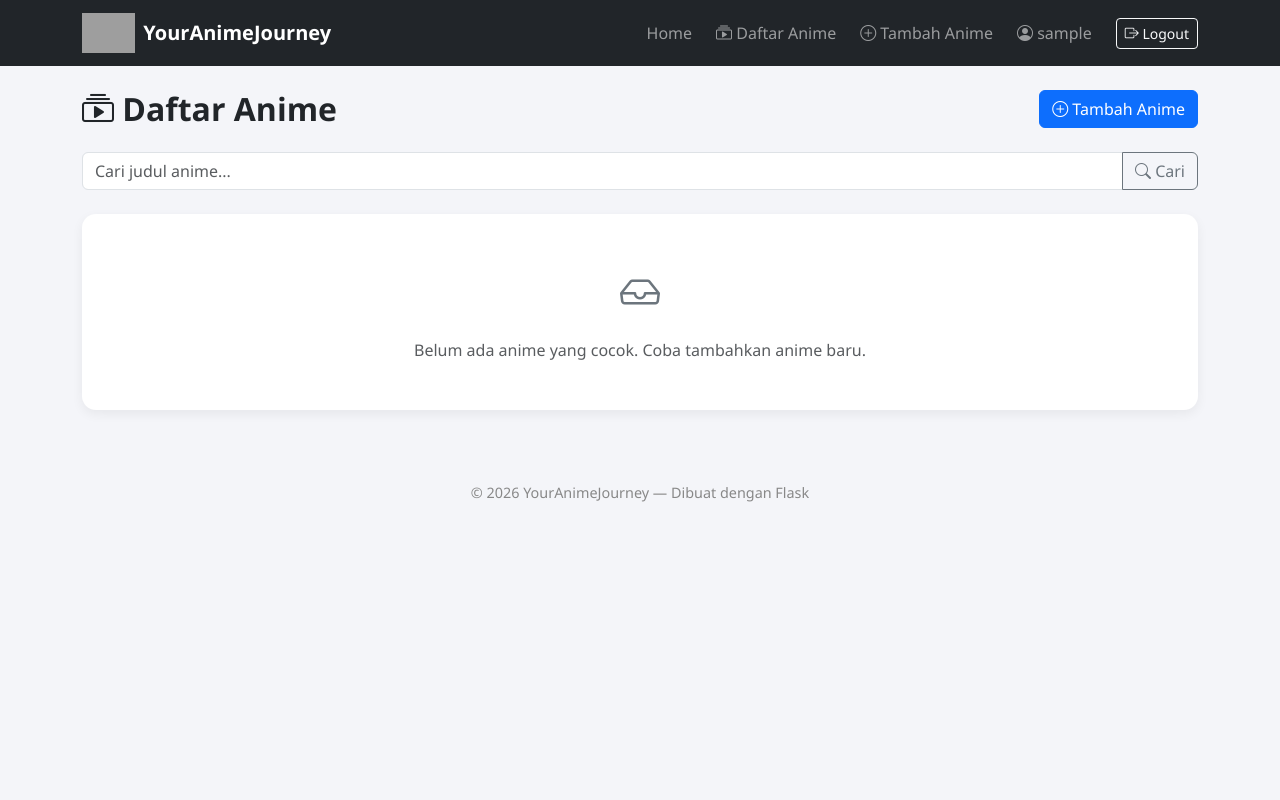
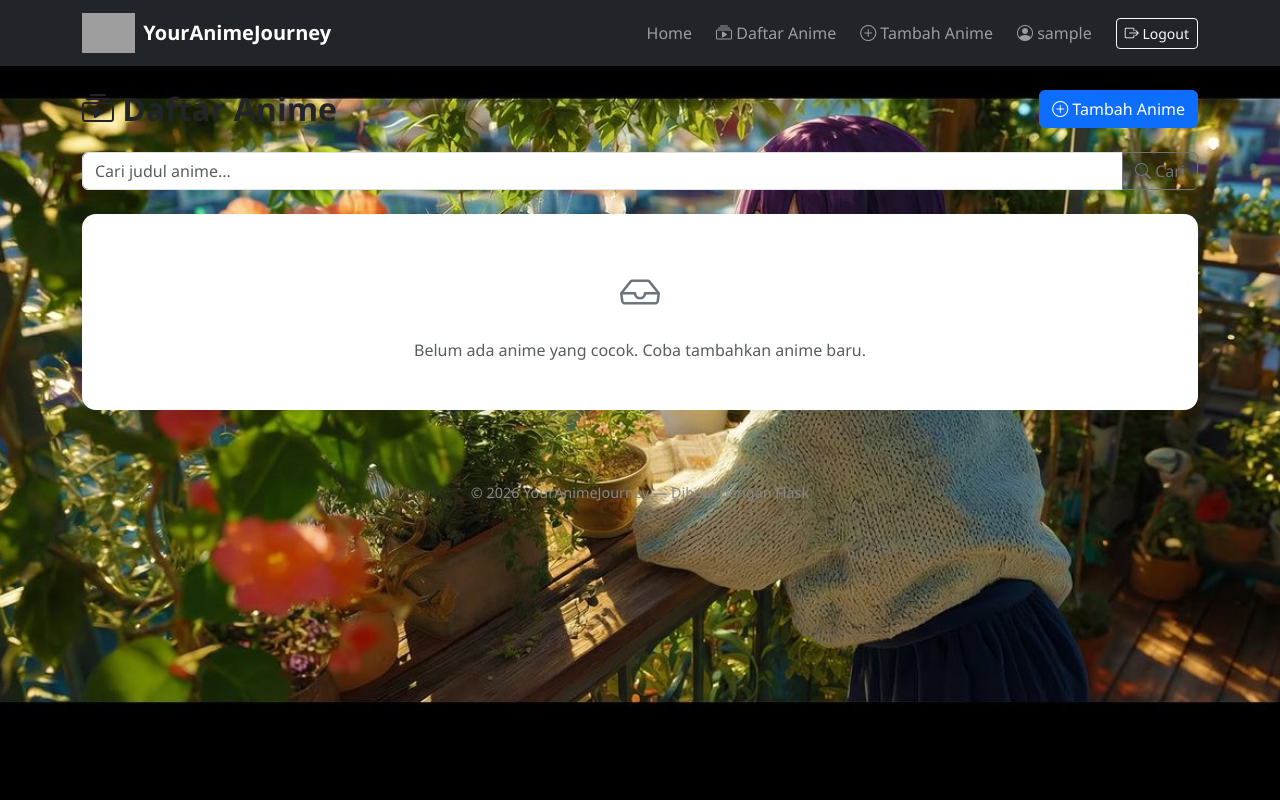
Before and after one commit to Lucifer55571/My-Anime-List, a Flask app: page /anime in a window 1280 px wide. Run offline with Flask 3, Linux system fonts and the light colour scheme; the visitor is signed in with stand-in values (Sample User, id 1); data that the repository does not hold is empty; grey boxes are pictures that could not be loaded.

Commit message:
nyoba background 3

```diff
--- a/static/css/style.css
+++ b/static/css/style.css
@@ -10,12 +10,6 @@
     font-family:'Poppins',sans-serif;
     background:#f5f7fb;
     color:#212529;
-    background-image: url('static/images/reze_wall.jpg');
-    background-size: cover;
-    background-position: center;
-    background-repeat: no-repeat;
-    background-attachment: fixed;
-    height: 100vh;
 }
 
 a{
--- a/templates/base.html
+++ b/templates/base.html
@@ -42,6 +42,16 @@
     {% block extra_css %}{% endblock %}
 </head>
 <body>
+<style>
+    body {
+        background-image: url('static/images/reze_wall.jpg');
+        background-size: cover;
+        background-position: center;
+        background-repeat: no-repeat;
+        background-attachment: fixed;
+        height: 100vh;
+    }
+</style>
 
 <nav class="navbar navbar-expand-lg navbar-dark bg-dark">
     <div class="container">
```
